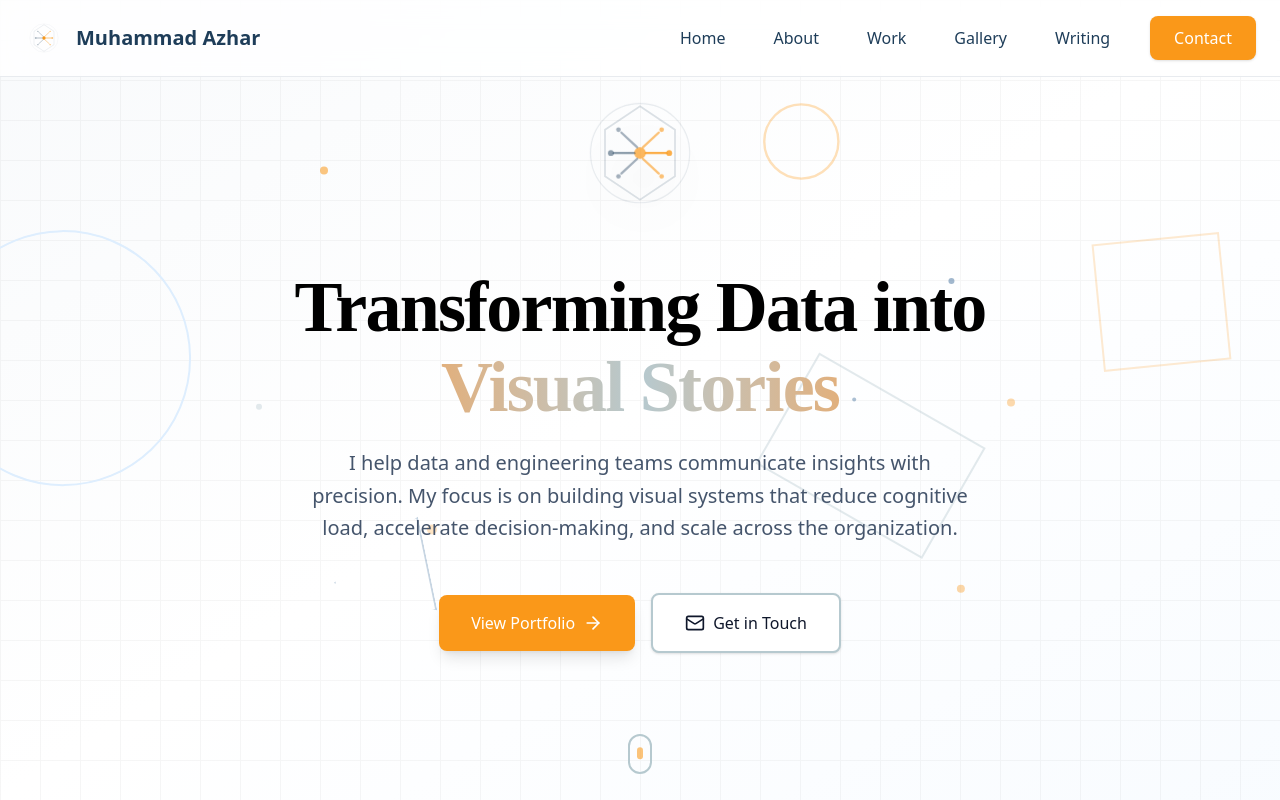
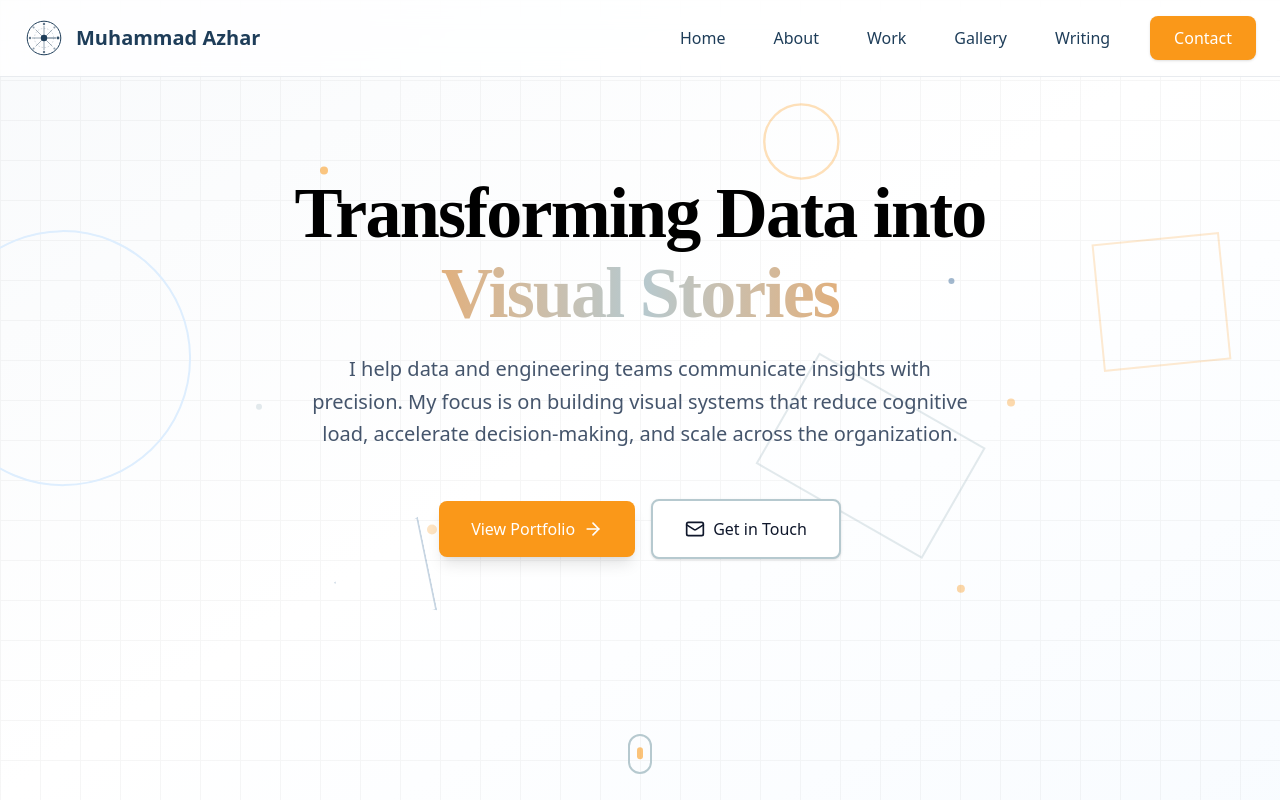
Before and after one commit to imagineazhar/imagineazhar.github.io, a React (Vite) app: page / in a window 1280 px wide. Shown: the top 800 px of the page. Built offline with nearby package versions, Linux system fonts and the light colour scheme; a web font is replaced by a local one.

Commit message:
Update files from Figma Make

```diff
--- a/src/app/components/DataVizLogo.tsx
+++ b/src/app/components/DataVizLogo.tsx
@@ -6,99 +6,32 @@ export function DataVizLogo() {
     const svg = document.createElementNS("http://www.w3.org/2000/svg", "svg");
     svg.setAttribute("width", size.toString());
     svg.setAttribute("height", size.toString());
-    svg.setAttribute("viewBox", "0 0 240 240");
+    svg.setAttribute("viewBox", "0 0 100 100");
     svg.setAttribute("fill", "none");
     svg.setAttribute("xmlns", "http://www.w3.org/2000/svg");
 
-    const primaryColor = variant === "color" ? "#FA9819" : "#000000";
-    const secondaryColor = variant === "color" ? "#1E3D59" : "#000000";
+    const primaryColor = variant === "color" ? "#1E3D59" : "#000000";
 
     svg.innerHTML = `
-      <!-- Modern Geometric Shape - Hexagon Foundation -->
-      <path
-        d="M 120 40 L 180 80 L 180 160 L 120 200 L 60 160 L 60 80 Z"
-        stroke="${secondaryColor}"
-        stroke-width="3"
-        fill="none"
-        opacity="0.15"
-      />
-
-      <!-- Inner Data Point -->
-      <circle cx="120" cy="120" r="10" fill="${primaryColor}"/>
-
-      <!-- Data Flow Lines - Simplified & Geometric -->
-      <g>
-        <!-- Right Flow -->
-        <path
-          d="M 130 120 L 165 120"
-          stroke="${primaryColor}"
-          stroke-width="4"
-          stroke-linecap="round"
-          opacity="0.8"
-        />
-        <circle cx="170" cy="120" r="5" fill="${primaryColor}" opacity="0.8" />
-
-        <!-- Upper Right Flow -->
-        <path
-          d="M 125 110 L 152 85"
-          stroke="${primaryColor}"
-          stroke-width="4"
-          stroke-linecap="round"
-          opacity="0.6"
-        />
-        <circle cx="157" cy="80" r="4" fill="${primaryColor}" opacity="0.6" />
-
-        <!-- Lower Right Flow -->
-        <path
-          d="M 125 130 L 152 155"
-          stroke="${primaryColor}"
-          stroke-width="4"
-          stroke-linecap="round"
-          opacity="0.6"
-        />
-        <circle cx="157" cy="160" r="4" fill="${primaryColor}" opacity="0.6" />
-
-        <!-- Left Flow -->
-        <path
-          d="M 110 120 L 75 120"
-          stroke="${secondaryColor}"
-          stroke-width="4"
-          stroke-linecap="round"
-          opacity="0.5"
-        />
-        <circle cx="70" cy="120" r="5" fill="${secondaryColor}" opacity="0.5" />
-
-        <!-- Upper Left Flow -->
-        <path
-          d="M 115 110 L 88 85"
-          stroke="${secondaryColor}"
-          stroke-width="4"
-          stroke-linecap="round"
-          opacity="0.4"
-        />
-        <circle cx="83" cy="80" r="4" fill="${secondaryColor}" opacity="0.4" />
-
-        <!-- Lower Left Flow -->
-        <path
-          d="M 115 130 L 88 155"
-          stroke="${secondaryColor}"
-          stroke-width="4"
-          stroke-linecap="round"
-          opacity="0.4"
-        />
-        <circle cx="83" cy="160" r="4" fill="${secondaryColor}" opacity="0.4" />
-      </g>
-
-      <!-- Outer Geometric Frame -->
-      <circle
-        cx="120"
-        cy="120"
-        r="85"
-        stroke="${secondaryColor}"
-        stroke-width="2"
-        fill="none"
-        opacity="0.1"
-      />
+      <circle cx="50" cy="50" r="42" stroke="${primaryColor}" stroke-width="2.5" fill="none"/>
+      <line x1="50" y1="50" x2="50" y2="20" stroke="${primaryColor}" stroke-width="2" opacity="0.6"/>
+      <line x1="50" y1="50" x2="71" y2="29" stroke="${primaryColor}" stroke-width="2" opacity="0.5"/>
+      <line x1="50" y1="50" x2="80" y2="50" stroke="${primaryColor}" stroke-width="2.5" opacity="0.8"/>
+      <line x1="50" y1="50" x2="71" y2="71" stroke="${primaryColor}" stroke-width="2" opacity="0.5"/>
+      <line x1="50" y1="50" x2="50" y2="80" stroke="${primaryColor}" stroke-width="2" opacity="0.6"/>
+      <line x1="50" y1="50" x2="29" y2="71" stroke="${primaryColor}" stroke-width="2" opacity="0.5"/>
+      <line x1="50" y1="50" x2="20" y2="50" stroke="${primaryColor}" stroke-width="2" opacity="0.6"/>
+      <line x1="50" y1="50" x2="29" y2="29" stroke="${primaryColor}" stroke-width="2" opacity="0.5"/>
+      <circle cx="50" cy="50" r="8" fill="${primaryColor}"/>
+      <circle cx="50" cy="50" r="24" stroke="${primaryColor}" stroke-width="1.5" fill="none" opacity="0.3" stroke-dasharray="4 4"/>
+      <circle cx="50" cy="15" r="3" fill="${primaryColor}" opacity="0.7"/>
+      <circle cx="76" cy="24" r="2.5" fill="${primaryColor}" opacity="0.5"/>
+      <circle cx="85" cy="50" r="3.5" fill="${primaryColor}" opacity="0.9"/>
+      <circle cx="76" cy="76" r="2.5" fill="${primaryColor}" opacity="0.5"/>
+      <circle cx="50" cy="85" r="3" fill="${primaryColor}" opacity="0.7"/>
+      <circle cx="24" cy="76" r="2.5" fill="${primaryColor}" opacity="0.5"/>
+      <circle cx="15" cy="50" r="3" fill="${primaryColor}" opacity="0.7"/>
+      <circle cx="24" cy="24" r="2.5" fill="${primaryColor}" opacity="0.5"/>
     `;
 
     const svgData = new XMLSerializer().serializeToString(svg);
@@ -128,30 +61,31 @@ export function DataVizLogo() {
     const svg = document.createElementNS("http://www.w3.org/2000/svg", "svg");
     svg.setAttribute("width", size.toString());
     svg.setAttribute("height", size.toString());
-    svg.setAttribute("viewBox", "0 0 240 240");
+    svg.setAttribute("viewBox", "0 0 100 100");
     svg.setAttribute("xmlns", "http://www.w3.org/2000/svg");
 
-    const primaryColor = variant === "color" ? "#FA9819" : "#000000";
-    const secondaryColor = variant === "color" ? "#1E3D59" : "#000000";
+    const primaryColor = variant === "color" ? "#1E3D59" : "#000000";
 
     svg.innerHTML = `
-      <path d="M 120 40 L 180 80 L 180 160 L 120 200 L 60 160 L 60 80 Z" stroke="${secondaryColor}" stroke-width="3" fill="none" opacity="0.15"/>
-      <circle cx="120" cy="120" r="10" fill="${primaryColor}"/>
-      <g>
-        <path d="M 130 120 L 165 120" stroke="${primaryColor}" stroke-width="4" stroke-linecap="round" opacity="0.8"/>
-        <circle cx="170" cy="120" r="5" fill="${primaryColor}" opacity="0.8"/>
-        <path d="M 125 110 L 152 85" stroke="${primaryColor}" stroke-width="4" stroke-linecap="round" opacity="0.6"/>
-        <circle cx="157" cy="80" r="4" fill="${primaryColor}" opacity="0.6"/>
-        <path d="M 125 130 L 152 155" stroke="${primaryColor}" stroke-width="4" stroke-linecap="round" opacity="0.6"/>
-        <circle cx="157" cy="160" r="4" fill="${primaryColor}" opacity="0.6"/>
-        <path d="M 110 120 L 75 120" stroke="${secondaryColor}" stroke-width="4" stroke-linecap="round" opacity="0.5"/>
-        <circle cx="70" cy="120" r="5" fill="${secondaryColor}" opacity="0.5"/>
-        <path d="M 115 110 L 88 85" stroke="${secondaryColor}" stroke-width="4" stroke-linecap="round" opacity="0.4"/>
-        <circle cx="83" cy="80" r="4" fill="${secondaryColor}" opacity="0.4"/>
-        <path d="M 115 130 L 88 155" stroke="${secondaryColor}" stroke-width="4" stroke-linecap="round" opacity="0.4"/>
-        <circle cx="83" cy="160" r="4" fill="${secondaryColor}" opacity="0.4"/>
-      </g>
-      <circle cx="120" cy="120" r="85" stroke="${secondaryColor}" stroke-width="2" fill="none" opacity="0.1"/>
+      <circle cx="50" cy="50" r="42" stroke="${primaryColor}" stroke-width="2.5" fill="none"/>
+      <line x1="50" y1="50" x2="50" y2="20" stroke="${primaryColor}" stroke-width="2" opacity="0.6"/>
+      <line x1="50" y1="50" x2="71" y2="29" stroke="${primaryColor}" stroke-width="2" opacity="0.5"/>
+      <line x1="50" y1="50" x2="80" y2="50" stroke="${primaryColor}" stroke-width="2.5" opacity="0.8"/>
+      <line x1="50" y1="50" x2="71" y2="71" stroke="${primaryColor}" stroke-width="2" opacity="0.5"/>
+      <line x1="50" y1="50" x2="50" y2="80" stroke="${primaryColor}" stroke-width="2" opacity="0.6"/>
+      <line x1="50" y1="50" x2="29" y2="71" stroke="${primaryColor}" stroke-width="2" opacity="0.5"/>
+      <line x1="50" y1="50" x2="20" y2="50" stroke="${primaryColor}" stroke-width="2" opacity="0.6"/>
+      <line x1="50" y1="50" x2="29" y2="29" stroke="${primaryColor}" stroke-width="2" opacity="0.5"/>
+      <circle cx="50" cy="50" r="8" fill="${primaryColor}"/>
+      <circle cx="50" cy="50" r="24" stroke="${primaryColor}" stroke-width="1.5" fill="none" opacity="0.3" stroke-dasharray="4 4"/>
+      <circle cx="50" cy="15" r="3" fill="${primaryColor}" opacity="0.7"/>
+      <circle cx="76" cy="24" r="2.5" fill="${primaryColor}" opacity="0.5"/>
+      <circle cx="85" cy="50" r="3.5" fill="${primaryColor}" opacity="0.9"/>
+      <circle cx="76" cy="76" r="2.5" fill="${primaryColor}" opacity="0.5"/>
+      <circle cx="50" cy="85" r="3" fill="${primaryColor}" opacity="0.7"/>
+      <circle cx="24" cy="76" r="2.5" fill="${primaryColor}" opacity="0.5"/>
+      <circle cx="15" cy="50" r="3" fill="${primaryColor}" opacity="0.7"/>
+      <circle cx="24" cy="24" r="2.5" fill="${primaryColor}" opacity="0.5"/>
     `;
 
     const svgData = new XMLSerializer().serializeToString(svg);
--- a/src/app/components/HeroSection.tsx
+++ b/src/app/components/HeroSection.tsx
@@ -1,5 +1,4 @@
 import { ArrowRight, Mail, FileDown } from "lucide-react";
-import { Logo } from "@/app/components/Logo";
 import { motion } from "motion/react";
 
 export function HeroSection() {
@@ -210,16 +209,6 @@ export function HeroSection() {
 
       {/* Main Content */}
       <div className="relative z-10 max-w-6xl mx-auto px-6 py-20 text-center">
-        {/* Logo */}
-        <motion.div
-          className="flex justify-center mb-12"
-          initial={{ opacity: 0, y: -20 }}
-          animate={{ opacity: 1, y: 0 }}
-          transition={{ duration: 0.8, ease: "easeOut" }}
-        >
-          <Logo size={140} variant="color" animated className="drop-shadow-2xl" />
-        </motion.div>
-
         {/* Headline */}
         <motion.h1
           className="text-5xl md:text-7xl font-bold mb-6 tracking-tight"
--- a/src/app/components/Logo.tsx
+++ b/src/app/components/Logo.tsx
@@ -11,109 +11,81 @@ export function Logo({
   variant = "color",
   animated = false
 }: LogoProps) {
-  const primaryColor = variant === "color" ? "#FA9819" : "#000000";
-  const secondaryColor = variant === "color" ? "#1E3D59" : "#000000";
+  const primaryColor = variant === "color" ? "#1E3D59" : "#000000";
 
   return (
     <svg
       width={size}
       height={size}
-      viewBox="0 0 240 240"
+      viewBox="0 0 100 100"
       fill="none"
       xmlns="http://www.w3.org/2000/svg"
       className={className}
     >
-      {/* Modern Geometric Shape - Hexagon Foundation */}
-      <path
-        d="M 120 40 L 180 80 L 180 160 L 120 200 L 60 160 L 60 80 Z"
-        stroke={secondaryColor}
-        strokeWidth="3"
+      {/* Outer circle - the lens of perception */}
+      <circle
+        cx="50"
+        cy="50"
+        r="42"
+        stroke={primaryColor}
+        strokeWidth="2.5"
         fill="none"
-        opacity="0.15"
       />
 
-      {/* Inner Data Point */}
+      {/* Inner radiating thought lines - ideas expanding */}
+      {/* Top */}
+      <line x1="50" y1="50" x2="50" y2="20" stroke={primaryColor} strokeWidth="2" opacity="0.6" />
+
+      {/* Top-right */}
+      <line x1="50" y1="50" x2="71" y2="29" stroke={primaryColor} strokeWidth="2" opacity="0.5" />
+
+      {/* Right */}
+      <line x1="50" y1="50" x2="80" y2="50" stroke={primaryColor} strokeWidth="2.5" opacity="0.8" />
+
+      {/* Bottom-right */}
+      <line x1="50" y1="50" x2="71" y2="71" stroke={primaryColor} strokeWidth="2" opacity="0.5" />
+
+      {/* Bottom */}
+      <line x1="50" y1="50" x2="50" y2="80" stroke={primaryColor} strokeWidth="2" opacity="0.6" />
+
+      {/* Bottom-left */}
+      <line x1="50" y1="50" x2="29" y2="71" stroke={primaryColor} strokeWidth="2" opacity="0.5" />
+
+      {/* Left */}
+      <line x1="50" y1="50" x2="20" y2="50" stroke={primaryColor} strokeWidth="2" opacity="0.6" />
+
+      {/* Top-left */}
+      <line x1="50" y1="50" x2="29" y2="29" stroke={primaryColor} strokeWidth="2" opacity="0.5" />
+
+      {/* Center core - the thinking mind */}
       <circle
-        cx="120"
-        cy="120"
-        r="10"
+        cx="50"
+        cy="50"
+        r="8"
         fill={primaryColor}
-        className={animated ? "animate-pulse" : ""}
       />
 
-      {/* Data Flow Lines - Simplified & Geometric */}
-      <g>
-        {/* Right Flow */}
-        <path
-          d="M 130 120 L 165 120"
-          stroke={primaryColor}
-          strokeWidth="4"
-          strokeLinecap="round"
-          opacity="0.8"
-        />
-        <circle cx="170" cy="120" r="5" fill={primaryColor} opacity="0.8" />
+      {/* Secondary ring - layers of thought */}
+      <circle
+        cx="50"
+        cy="50"
+        r="24"
+        stroke={primaryColor}
+        strokeWidth="1.5"
+        fill="none"
+        opacity="0.3"
+        strokeDasharray="4 4"
+      />
 
-        {/* Upper Right Flow */}
-        <path
-          d="M 125 110 L 152 85"
-          stroke={primaryColor}
-          strokeWidth="4"
-          strokeLinecap="round"
-          opacity="0.6"
-        />
-        <circle cx="157" cy="80" r="4" fill={primaryColor} opacity="0.6" />
-
-        {/* Lower Right Flow */}
-        <path
-          d="M 125 130 L 152 155"
-          stroke={primaryColor}
-          strokeWidth="4"
-          strokeLinecap="round"
-          opacity="0.6"
-        />
-        <circle cx="157" cy="160" r="4" fill={primaryColor} opacity="0.6" />
-
-        {/* Left Flow */}
-        <path
-          d="M 110 120 L 75 120"
-          stroke={secondaryColor}
-          strokeWidth="4"
-          strokeLinecap="round"
-          opacity="0.5"
-        />
-        <circle cx="70" cy="120" r="5" fill={secondaryColor} opacity="0.5" />
-
-        {/* Upper Left Flow */}
-        <path
-          d="M 115 110 L 88 85"
-          stroke={secondaryColor}
-          strokeWidth="4"
-          strokeLinecap="round"
-          opacity="0.4"
-        />
-        <circle cx="83" cy="80" r="4" fill={secondaryColor} opacity="0.4" />
-
-        {/* Lower Left Flow */}
-        <path
-          d="M 115 130 L 88 155"
-          stroke={secondaryColor}
-          strokeWidth="4"
-          strokeLinecap="round"
-          opacity="0.4"
-        />
-        <circle cx="83" cy="160" r="4" fill={secondaryColor} opacity="0.4" />
-      </g>
-
-      {/* Outer Geometric Frame */}
-      <circle
-        cx="120"
-        cy="120"
-        r="85"
-        stroke={secondaryColor}
-        strokeWidth="2"
-        fill="none"
-        opacity="0.1"
-      />
+      {/* Outer accent dots - ideas manifesting */}
+      <circle cx="50" cy="15" r="3" fill={primaryColor} opacity="0.7" />
+      <circle cx="76" cy="24" r="2.5" fill={primaryColor} opacity="0.5" />
+      <circle cx="85" cy="50" r="3.5" fill={primaryColor} opacity="0.9" />
+      <circle cx="76" cy="76" r="2.5" fill={primaryColor} opacity="0.5" />
+      <circle cx="50" cy="85" r="3" fill={primaryColor} opacity="0.7" />
+      <circle cx="24" cy="76" r="2.5" fill={primaryColor} opacity="0.5" />
+      <circle cx="15" cy="50" r="3" fill={primaryColor} opacity="0.7" />
+      <circle cx="24" cy="24" r="2.5" fill={primaryColor} opacity="0.5" />
     </svg>
   );
 }
```
Also changed, not shown: 1 other file (tests, documents, lock files or other folders).
